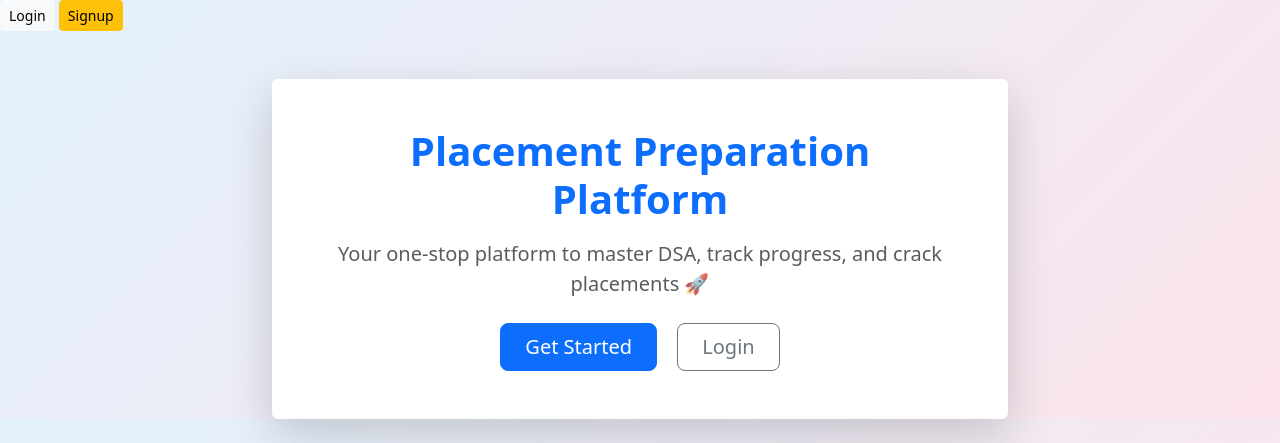
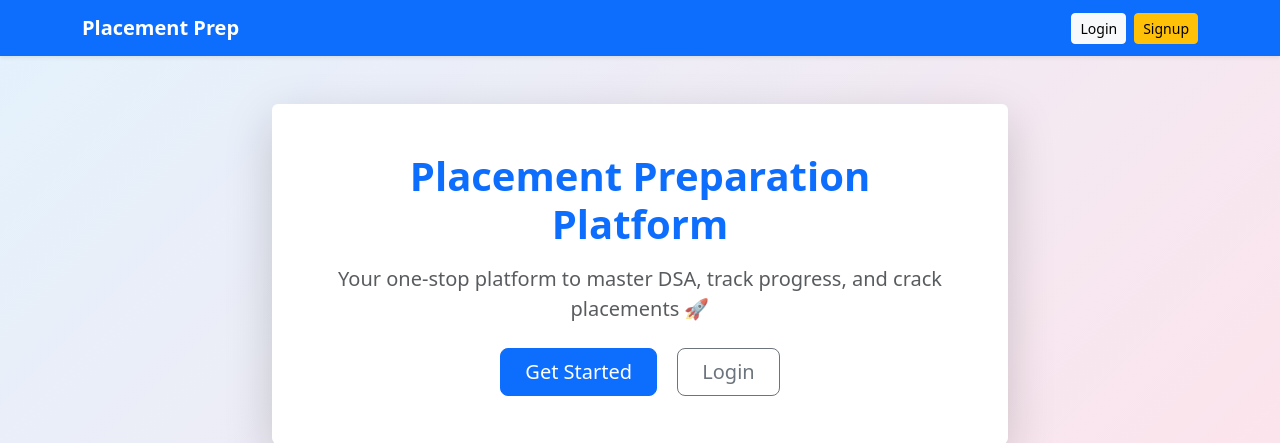
Before and after one commit to Yashaswini-M-4305/placement-preparation-platform, a Flask app: page / in a window 1280 px wide. Shown: the top 443 px of the page. Run offline with Flask 3, Linux system fonts and the light colour scheme.

Commit message:
flash message timeout and navbar

```diff
--- a/app.py
+++ b/app.py
@@ -39,18 +39,18 @@ def signup():
         password = generate_password_hash(request.form["password"])
 
         if User.query.filter_by(email=email).first():
-            flash("User already exists", "danger")
+            flash("Email already exists. Please login instead.", "danger")
             return redirect(url_for("signup"))
 
         user = User(email=email, password=password)
         db.session.add(user)
         db.session.commit()
 
-        flash("Account created successfully! Please login.", "success")
-        return redirect(url_for("login"))
+        session["user"] = user.email
+        flash("Account created successfully!", "success")
+        return redirect(url_for("dashboard"))
 
     return render_template("signup.html")
-
 
 # =====================
 # Login
--- a/templates/base.html
+++ b/templates/base.html
@@ -11,19 +11,45 @@
 
 
 <!-- Navbar -->
-<div>
-  {% if session.get("user") %}
-      <span class="text-light me-2">{{ session["user"] }}</span>
-      <a class="btn btn-danger btn-sm" href="/logout">Logout</a>
-  {% else %}
-      <a class="btn btn-light btn-sm" href="/login">Login</a>
-      <a class="btn btn-warning btn-sm" href="/signup">Signup</a>
-  {% endif %}
-</div>
+<nav class="navbar navbar-expand-lg navbar-dark bg-primary shadow-sm">
+  <div class="container">
+    <a class="navbar-brand fw-bold" href="/">Placement Prep</a>
+
+    <div class="d-flex align-items-center">
+      {% if session.get("user") %}
+          <span class="text-light me-3 small">
+              {{ session["user"] }}
+          </span>
+          <a class="btn btn-light btn-sm" href="/logout">
+              Logout
+          </a>
+      {% else %}
+          <a class="btn btn-light btn-sm me-2" href="/login">
+              Login
+          </a>
+          <a class="btn btn-warning btn-sm" href="/signup">
+              Signup
+          </a>
+      {% endif %}
+    </div>
+  </div>
+</nav>
+
 
 
 <!-- Page Content -->
 <div class="container mt-5">
+  {% with messages = get_flashed_messages(with_categories=true) %}
+  {% if messages %}
+    {% for category, message in messages %}
+      <div class="alert alert-{{ category }} alert-dismissible fade show shadow-sm" role="alert">
+        {{ message }}
+        <button type="button" class="btn-close" data-bs-dismiss="alert"></button>
+      </div>
+    {% endfor %}
+  {% endif %}
+{% endwith %}
+
     {% block content %}
     {% with messages = get_flashed_messages(with_categories=true) %}
   {% if messages %}
@@ -37,6 +63,16 @@
 {% endwith %}
 {% endblock %}
 </div>
+<script src="https://cdn.jsdelivr.net/npm/bootstrap@5.3.2/dist/js/bootstrap.bundle.min.js"></script>
+<script>
+  setTimeout(() => {
+    const alerts = document.querySelectorAll('.alert');
+    alerts.forEach(alert => {
+      const bsAlert = new bootstrap.Alert(alert);
+      bsAlert.close();
+    });
+  }, 3000); // 3 seconds
+</script>
 
 </body>
 </html>
```
Also changed, not shown: instance/database.db.
